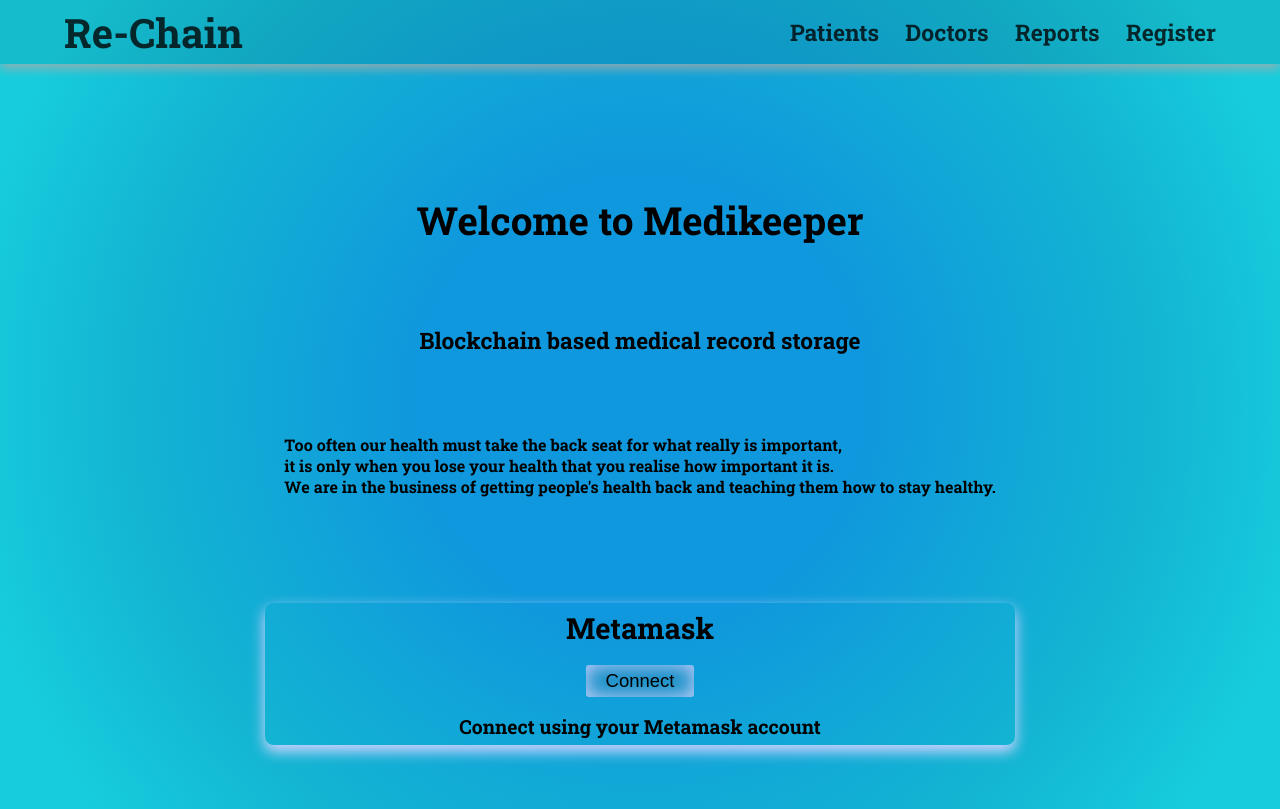
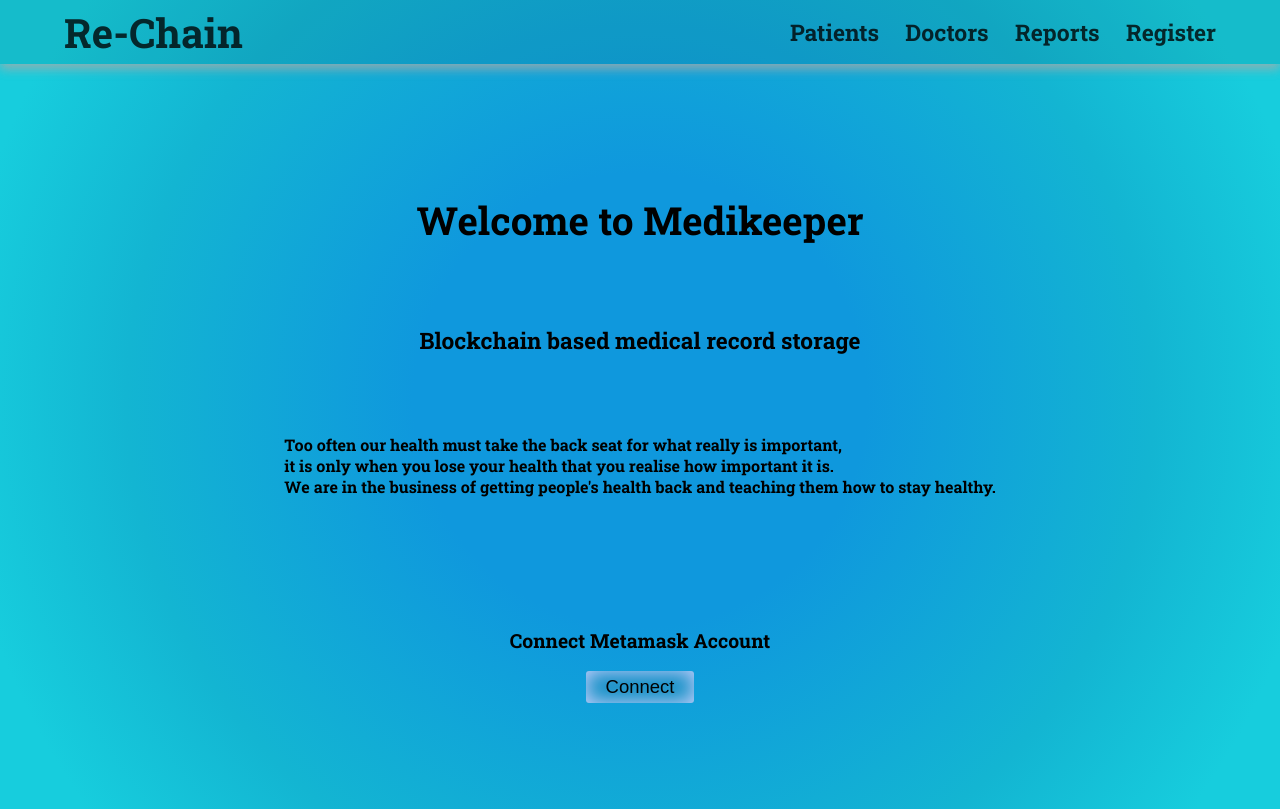
Before and after one commit to Via5K/Re-Chain, a Next.js app: page / in a window 1280 px wide. Built offline with nearby package versions, Linux system fonts and the light colour scheme.

Commit message:
Production v1.0

```diff
--- a/components/cards/DoctorsData.js
+++ b/components/cards/DoctorsData.js
@@ -12,7 +12,6 @@
     return (
       <>
         <div className={styles.card}>
-          <h2>Doctors Data</h2>
           <br />
           <h3>Name: {Doctor.doctorsName}</h3>
           <h3>Speciality: {Doctor.speciality}</h3>
--- a/components/cards/PatientData.js
+++ b/components/cards/PatientData.js
@@ -4,7 +4,6 @@
   return (
     <>
       <div className={styles.card}>
-        <h2>Patient Data</h2>
         <br />
         <h3>Name: {Patient.patientsName}</h3>
         <h3>Phone: {Patient.number}</h3>
--- a/components/cards/Report.js
+++ b/components/cards/Report.js
@@ -4,7 +4,6 @@
   return (
     <>
       <div className={styles.card}>
-        <h2>Report</h2>
         <br />
         <h3>Patient ID: {Data.patientsId}</h3>
         <h3>Doctors ID: {Data.updatedBy}</h3>
--- a/components/scripts/Metamask.js
+++ b/components/scripts/Metamask.js
@@ -44,17 +44,17 @@
 
   return (
     <>
-      <div className={styles.card}>
-        <h2>Metamask</h2>
+      <div className={styles.card} style={{ 'box-shadow': 'none' }}>
+        {/* <h2>Metamask</h2> */}
         {Address == '' || Address == undefined ? (
           <>
+            <h4 style={{ 'text-align': 'center' }}>Connect Metamask Account</h4>
             <button onClick={handle}>Connect</button>
-            <h4>Connect using your Metamask account</h4>
           </>
         ) : (
           <>
             <br />
-            <h4>Connected</h4>
+            <h4 style={{ 'text-align': 'center' }}>Connected</h4>
             <br />
             <button onClick={removeSession}>Reset</button>
           </>
--- a/styles/cards.module.css
+++ b/styles/cards.module.css
@@ -1,14 +1,14 @@
 .card {
   display: flex;
   flex-direction: column;
-  align-items: center;
+  align-items: right;
   justify-content: center;
   width: 90%;
   max-width: 750px;
   border-radius: 0.5rem;
   box-shadow: 0px 6px 14px 1px #cbd2ff;
   margin: 1rem auto;
-  padding: 6px 10px;
+  padding: 25px;
 }
 
 .row {
--- a/styles/globals.css
+++ b/styles/globals.css
@@ -291,6 +291,15 @@
   /* border: inset; */
 }
 
+label {
+  width: 100%;
+  font-size: 1.4 rem;
+  font-weight: bolder;
+  text-align: left;
+  padding-left: 9px;
+  margin-top: 1rem;
+}
+
 button {
   width: fit-content;
   border-radius: 3px;
@@ -311,7 +320,7 @@
 /* Form Ended */
 
 /* Scrollbar */
-*::-webkit-scrollbar-track {
+/* *::-webkit-scrollbar-track {
   -webkit-box-shadow: inset 0 0 4px rgba(0, 0, 0, 0.6);
   background-color: #ffffff;
   border-radius: 0.5rem;
@@ -320,7 +329,6 @@
 *::-webkit-scrollbar {
   width: 11px;
   height: 11px;
-  /* background-color: #f5f5f5; */
 }
 
 *::-webkit-scrollbar-thumb {
@@ -334,5 +342,28 @@
     transparent
   );
   border-radius: 1rem;
+} */
+
+*::-webkit-scrollbar-track {
+  -webkit-box-shadow: inset 0 0 6px rgba(0, 0, 0, 0.3);
+  background-color: #f5f5f5;
+  border-radius: 10px;
+}
+
+*::-webkit-scrollbar {
+  width: 10px;
+  background-color: #f5f5f5;
+}
+
+*::-webkit-scrollbar-thumb {
+  border-radius: 10px;
+  background-image: -webkit-gradient(
+    linear,
+    left bottom,
+    left top,
+    color-stop(0.44, rgb(96, 143, 236)),
+    color-stop(0.72, rgb(93, 113, 138)),
+    color-stop(0.86, rgb(123, 150, 230))
+  );
 }
 /* Scrollbar End */
```
Also changed, not shown: components/forms/DoctorRegistrationForm.js (+13 -1 lines), components/forms/DoctorsForm.js (+9 -1 lines), components/forms/PatientForm.js (+9 -1 lines), components/forms/PatientRegistrationForm.js (+13 -0 lines), components/forms/ReportDataForm.js (+8 -1 lines), components/forms/ReportForm.js (+10 -1 lines).
